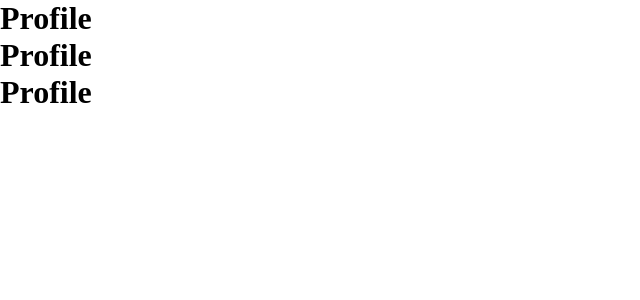
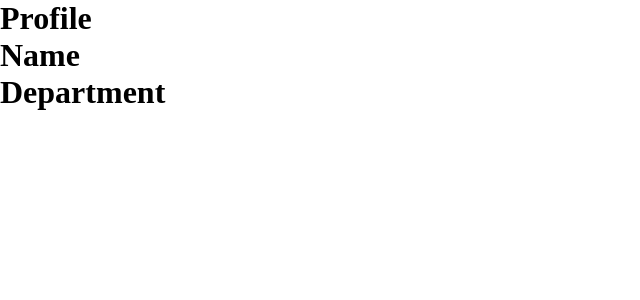
Before and after one commit to kdaanish866/HumanRightsApp, a React (Create React App) app in the folder my-rights/: page /profile in a window 1280 px wide. Shown: the top 300 px of the page, without its empty margins (0-640 px from the left). Built offline with nearby package versions, Linux system fonts and the light colour scheme.

Commit message:
profile stats

```diff
--- a/my-rights/src/Css/Landing.css
+++ b/my-rights/src/Css/Landing.css
@@ -4,9 +4,7 @@
   justify-content: center;
   min-height: 100vh;
   background: rgb(188, 231, 232);
-
 }
-
 
 .btnBox {
   display: flex;
@@ -26,7 +24,7 @@
 
 .btnBox .btn:before,
 .btnBox .btn:after {
-    content: '';
+  content: "";
   position: absolute;
   inset: 0;
   transition: 0.5s;
--- a/my-rights/src/Pages/Profile.js
+++ b/my-rights/src/Pages/Profile.js
@@ -7,14 +7,14 @@ const Profile = () => {
       <div className="profile">
         <div className="top">
           <h1>Profile</h1>
-          <div className="stats">
-            <div className="name">
-              <h1>Profile</h1>
+            <div className="stats">
+              <div className="name">
+                  <h1>Name</h1>
+              </div>
+              <div className="department">
+                  <h1>Department</h1>
+              </div>
             </div>
-            <div className="department">
-              <h1>Profile</h1>
-            </div>
-          </div>
         </div>
       </div>
     </>
```
Lines whose indentation alone changed are shown as unchanged.
